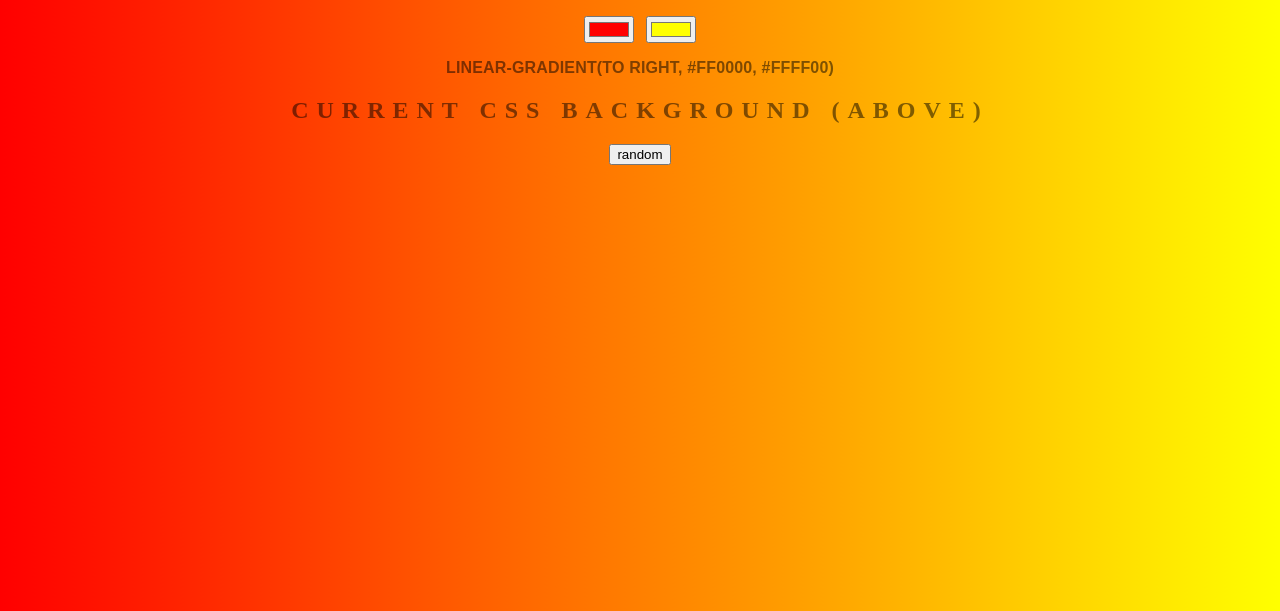
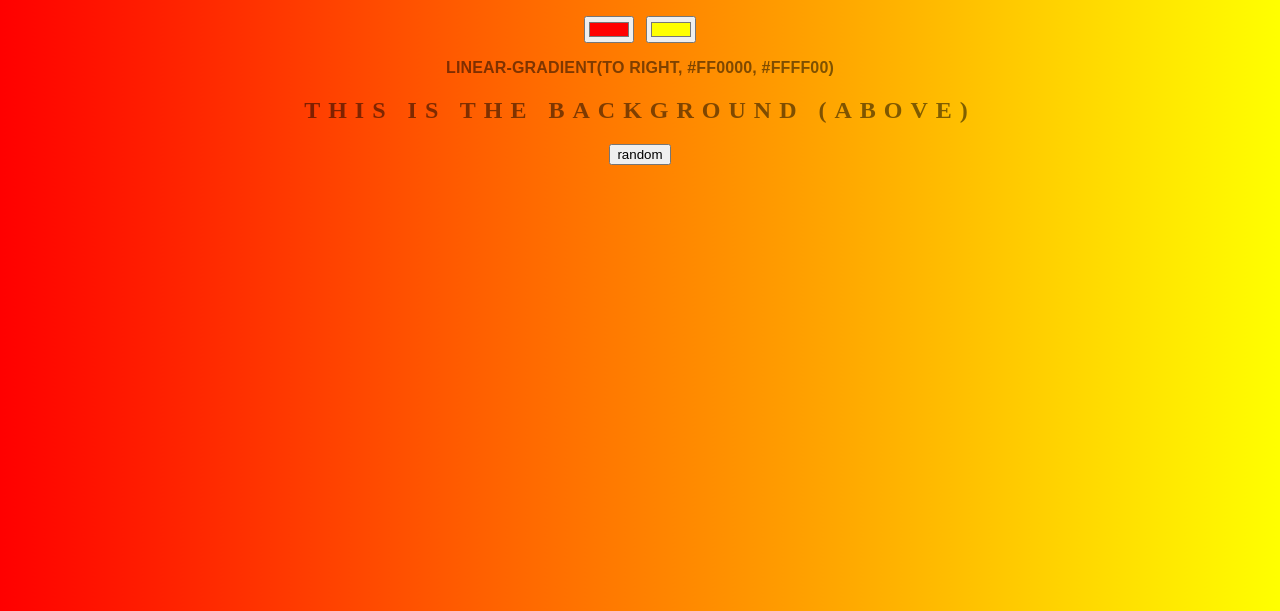
Before and after one commit to 4Shaneob/background-generator, a plain HTML site: page index.html in a window 1280 px wide. Shown: the part 189-800 px from the top of the page. Drawn offline with Linux system fonts and the light colour scheme.

Commit message:
changing text

```diff
--- a/index.html
+++ b/index.html
@@ -16,7 +16,7 @@
 	<!-- 	 <button id="button">Click for current Background</button>
  --><p></p>
 
- 	<h2>Current CSS Background (Above)</h2>
+ 	<h2> this is the Background (Above)</h2>
 
 	<h3></h3>
 	<input id="random" type="button" name="button" value="random">
```
